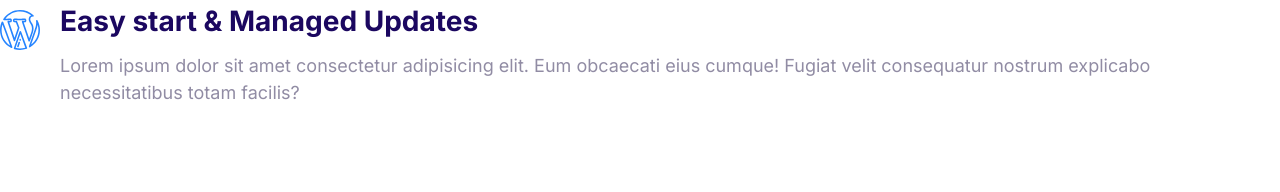
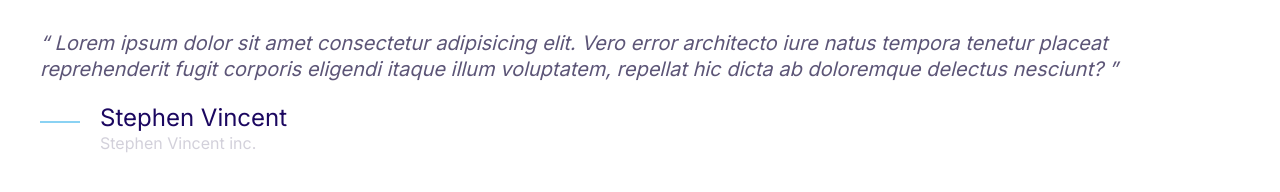
Before and after one commit to stevevincent17/StephensSite, a plain HTML site: page index.html in a window 1280 px wide. Drawn offline with Linux system fonts and the light colour scheme.

Commit message:
building quote section

```diff
--- a/CSS/styles.css
+++ b/CSS/styles.css
@@ -4,6 +4,7 @@
   --color-accent: #ff3400;
   --color-headings: #1b0760;
   --color-body: #918ca4;
+  --color-body-darker: #5c5577;
   --color-border: #ccc;
   --border-radius: 30px;
 }
@@ -379,3 +380,53 @@
 .media__image {
   margin-top: 1rem;
 }
+
+/* Quotes */
+
+.quote {
+  font-size: 3rem;
+  font-style: italic;
+  color: var(--color-body-darker);
+  line-height: 1.3;
+}
+
+.quote__text::before {
+  content: open-quote;
+}
+
+.quote__text::after {
+  content: close-quote;
+}
+
+.quote__author {
+  font-size: 3rem;
+  font-weight: 500;
+  font-style: normal;
+  margin-bottom: 0;
+}
+
+.quote__organization {
+  font-size: 2rem;
+  color: var(--color-body);
+  opacity: 0.4;
+  font-style: normal;
+}
+
+.quote__line {
+  position: relative;
+  bottom: 10px;
+}
+
+@media screen and (min-width: 1024px) {
+  .quote__text {
+    font-size: 2rem;
+  }
+
+  .quote__author {
+    font-size: 2.4rem;
+  }
+
+  .quote__organization {
+    font-size: 1.6rem;
+  }
+}
--- a/index.html
+++ b/index.html
@@ -15,20 +15,26 @@
     <link rel="stylesheet" href="CSS/normalize.css" />
   </head>
   <body>
+    <blockquote class="quote">
+      <p class="quote__text">
+        Lorem ipsum dolor sit amet consectetur adipisicing elit. Vero error
+        architecto iure natus tempora tenetur placeat reprehenderit fugit
+        corporis eligendi itaque illum voluptatem, repellat hic dicta ab
+        doloremque delectus nesciunt?
+      </p>
+      <footer>
         <div class="media">
           <div class="media__image">
-        <svg class="icon icon--primary">
-          <use xlink:href="images/sprite.svg#wordpress"></use>
+            <svg class="icon icon--primary quote__line">
+              <use xlink:href="images/sprite.svg#line"></use>
             </svg>
           </div>
           <div class="media__body">
-        <h3 class="media__title">Easy start & Managed Updates</h3>
-        <p>
-          Lorem ipsum dolor sit amet consectetur adipisicing elit. Eum obcaecati
-          eius cumque! Fugiat velit consequatur nostrum explicabo necessitatibus
-          totam facilis?
-        </p>
+            <h3 class="media__title quote__author">Stephen Vincent</h3>
+            <p class="quote__organization">Stephen Vincent inc.</p>
           </div>
         </div>
+      </footer>
+    </blockquote>
   </body>
 </html>
```
Also changed, not shown: components/media-object.html (added, +15 -0 lines), components/quotes.html (added, +21 -0 lines). Lines whose indentation alone changed are shown as unchanged.
